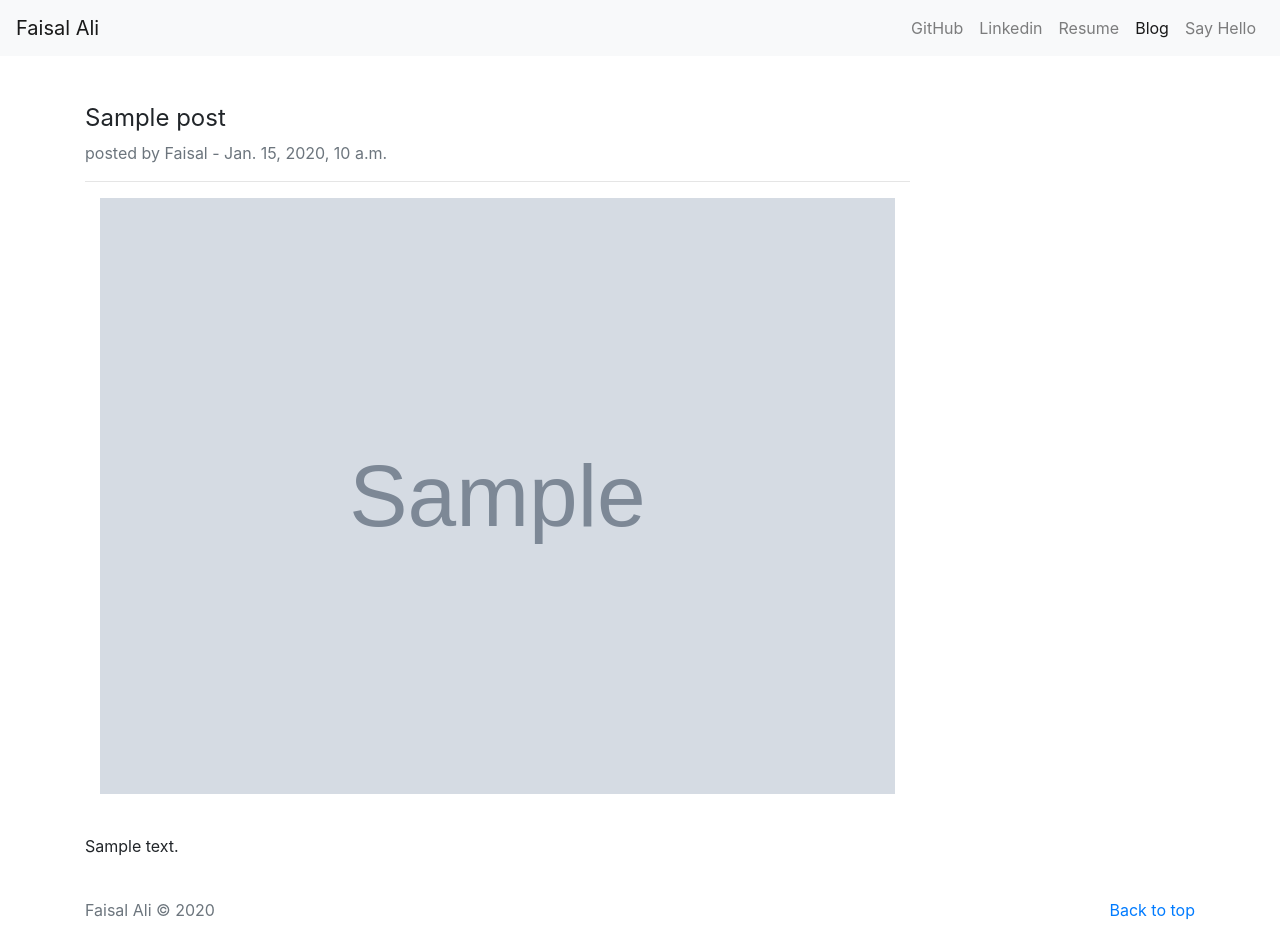
After one commit to Fa1sal-ali/portfolio_project, a Django app: page /blog/ in a window 1280 px wide. The commit adds this page. Run offline with Django 3.2, Linux system fonts and the light colour scheme; tables that the repository leaves empty hold one stand-in row (values such as "Sample post"); grey boxes marked "Sample" are stand-in pictures; some libraries are stand-ins or nearby versions.

Commit message:
Blog app running and finishing done

```diff
--- a/blogs/admin.py
+++ b/blogs/admin.py
@@ -1,4 +1,7 @@
 from django.contrib import admin
 from . models import post
 
-admin.site.register(post)
+class PostAdmin(admin.ModelAdmin):
+    list_display = ('id', 'title', 'date_time_stamp')
+
+admin.site.register(post, PostAdmin)
--- a/blogs/models.py
+++ b/blogs/models.py
@@ -5,3 +5,6 @@ class post(models.Model):
     date_time_stamp = models.DateTimeField()
     image = models.ImageField(upload_to="images/")
     content = models.TextField()
+
+    def __str__(self):
+        return self.title
--- /dev/null
+++ b/blogs/templates/blog_home.html
@@ -0,0 +1,83 @@
+<!doctype html>
+<html lang="en">
+  {% load static %}
+  <head>
+    <meta charset="utf-8">
+    <meta name="viewport" content="width=device-width, initial-scale=1, shrink-to-fit=no">
+    <meta name="description" content="">
+    <title>Faisal Ali | Back-end, Front-end Developer &amp; Mentor</title>
+    <link rel="icon" href="{% static 'favicon.png' %}">
+
+    <!-- Bootstrap core CSS -->
+<link rel="stylesheet" href="https://stackpath.bootstrapcdn.com/bootstrap/4.5.0/css/bootstrap.min.css" integrity="sha384-9aIt2nRpC12Uk9gS9baDl411NQApFmC26EwAOH8WgZl5MYYxFfc+NcPb1dKGj7Sk" crossorigin="anonymous">
+<meta name="msapplication-config" content="/docs/4.5/assets/img/favicons/browserconfig.xml">
+<meta name="theme-color" content="#563d7c">
+
+
+    <style>
+      .bd-placeholder-img {
+        font-size: 1.125rem;
+        text-anchor: middle;
+        -webkit-user-select: none;
+        -moz-user-select: none;
+        -ms-user-select: none;
+        user-select: none;
+      }
+
+      @media (min-width: 768px) {
+        .bd-placeholder-img-lg {
+          font-size: 3.5rem;
+        }
+      }
+    </style>
+  </head>
+  <body>
+    <header>
+        <nav class="navbar navbar-expand-lg navbar-light bg-light">
+            <a class="navbar-brand" href="{% url 'home' %}">Faisal Ali</a>
+            <button class="navbar-toggler" type="button" data-toggle="collapse" data-target="#navbarNavAltMarkup" aria-controls="navbarNavAltMarkup" aria-expanded="false" aria-label="Toggle navigation">
+              <span class="navbar-toggler-icon"></span>
+            </button>
+            <div class="collapse navbar-collapse" id="navbarNavAltMarkup">
+              <div class="navbar-nav ml-auto">
+                <a class="nav-item nav-link" href="https://github.com/Fa1sal-ali" target="_blank">GitHub</a>
+                <a class="nav-item nav-link" href="https://www.linkedin.com/in/fa1zali/" target="_blank">Linkedin</a>
+                <a class="nav-item nav-link" href="{% static 'Faisal_Ali_Resume.docx' %}">Resume</a>
+                <a class="nav-item nav-link active" href="{% url 'blog' %}">Blog</a>
+                <a class="nav-item nav-link" href="mailto:fzl.ali33@gmail.com" aria-disabled="true">Say Hello</a>
+              </div>
+            </div>
+          </nav>
+</header>
+
+<main role="main" class="container">
+    <div class="row">
+        {%for b in pst.all reversed%}
+        <div class="col-md-9 blog-main pt-5">
+            <h4 class="blog-post-title font-weight-normal">{{b.title}}</h4>
+            <p class="blog-post-meta text-muted">posted by Faisal - {{b.date_time_stamp}}</p>
+            <hr>
+            <img src="{{b.image.url}}" alt="sample_image" class="rounded mx-auto d-block container">
+            <br>
+            <p class="text-justify">{{b.content|linebreaks}}</p>
+        </div>
+        {%endfor%}
+    </div>
+</main>
+
+<br>
+<footer class="text-muted">
+  <div class="container">
+    <p class="float-right">
+      <a href="#">Back to top</a>
+    </p>
+    <p>Faisal Ali &copy; {% now "Y" %}</p>
+  </div>
+</footer>
+
+<!-- JS, Popper.js, and jQuery -->
+<script src="https://code.jquery.com/jquery-3.5.1.slim.min.js" integrity="sha384-DfXdz2htPH0lsSSs5nCTpuj/zy4C+OGpamoFVy38MVBnE+IbbVYUew+OrCXaRkfj" crossorigin="anonymous"></script>
+<script src="https://cdn.jsdelivr.net/npm/popper.js@1.16.0/dist/umd/popper.min.js" integrity="sha384-Q6E9RHvbIyZFJoft+2mJbHaEWldlvI9IOYy5n3zV9zzTtmI3UksdQRVvoxMfooAo" crossorigin="anonymous"></script>
+<script src="https://stackpath.bootstrapcdn.com/bootstrap/4.5.0/js/bootstrap.min.js" integrity="sha384-OgVRvuATP1z7JjHLkuOU7Xw704+h835Lr+6QL9UvYjZE3Ipu6Tp75j7Bh/kR0JKI" crossorigin="anonymous"></script>
+</body>
+</html>
--- /dev/null
+++ b/blogs/urls.py
@@ -0,0 +1,5 @@
+from django.urls import path
+from . import views
+urlpatterns = [
+    path('', views.allblogs, name='blog'),
+]
--- a/blogs/views.py
+++ b/blogs/views.py
@@ -1,3 +1,7 @@
 from django.shortcuts import render
+from .models import post
 
 # Create your views here.
+def allblogs(request):
+    pst = post.objects
+    return render(request, 'blog_home.html', {'pst':pst})
--- a/portfolio/settings.py
+++ b/portfolio/settings.py
@@ -123,7 +123,10 @@ USE_TZ = True
 
 # Static files (CSS, JavaScript, Images)
 # https://docs.djangoproject.com/en/3.0/howto/static-files/
-
+STATICFILES_DIRS = [
+    os.path.join(BASE_DIR, 'portfolio/static/'),
+]
+STATIC_ROOT = os.path.join(BASE_DIR, 'static')
 STATIC_URL = '/static/'
 
 MEDIA_ROOT = os.path.join(BASE_DIR, 'media')
--- a/portfolio/urls.py
+++ b/portfolio/urls.py
@@ -14,12 +14,13 @@ Including another URLconf
     2. Add a URL to urlpatterns:  path('blog/', include('blog.urls'))
 """
 from django.contrib import admin
-from django.urls import path
+from django.urls import path, include
 from django.conf import settings
 from django.conf.urls.static import static
 import projects.views
 
 urlpatterns = [
     path('admin/', admin.site.urls),
-    path('', projects.views.portfolio_home, name='portfolio_home'),
+    path('', projects.views.portfolio_home, name ='home'),
+    path('blog/', include('blogs.urls'), name = 'blog'),
 ]+static(settings.MEDIA_URL, document_root = settings.MEDIA_ROOT)
--- a/projects/models.py
+++ b/projects/models.py
@@ -5,3 +5,6 @@ class Input(models.Model):
     title = models.CharField(max_length=50)
     summary = models.CharField(max_length=200)
     github_link = models.URLField(max_length=200)
+
+    def __str__(self):
+        return self.title
```
Also changed, not shown: projects/admin.py (+6 -1 lines), projects/templates/portfolio_home.html (+11 -9 lines), portfolio/static/avatar.svg (added), portfolio/static/code_thinking.svg (added), portfolio/static/favicon.png (added), 1 other file.
